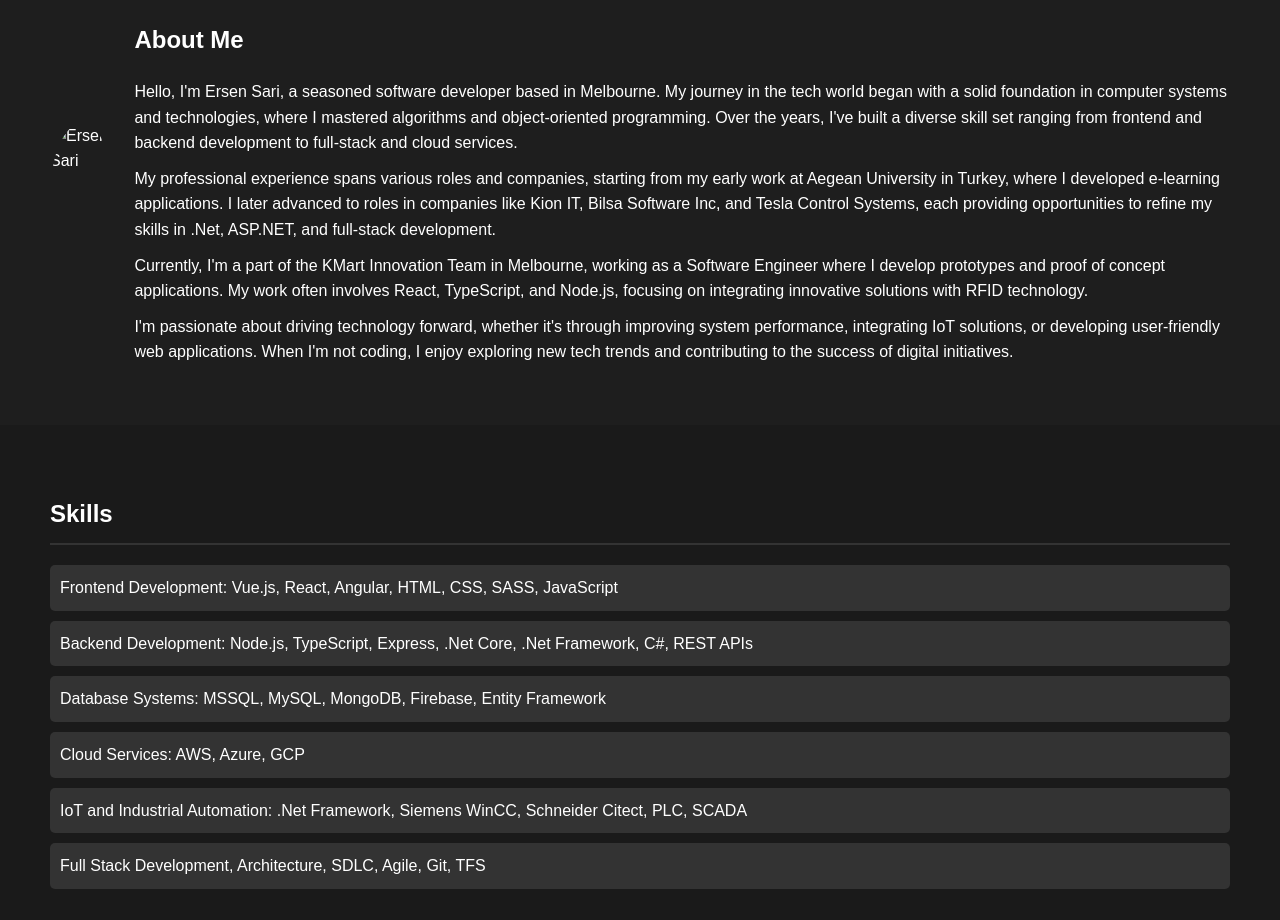
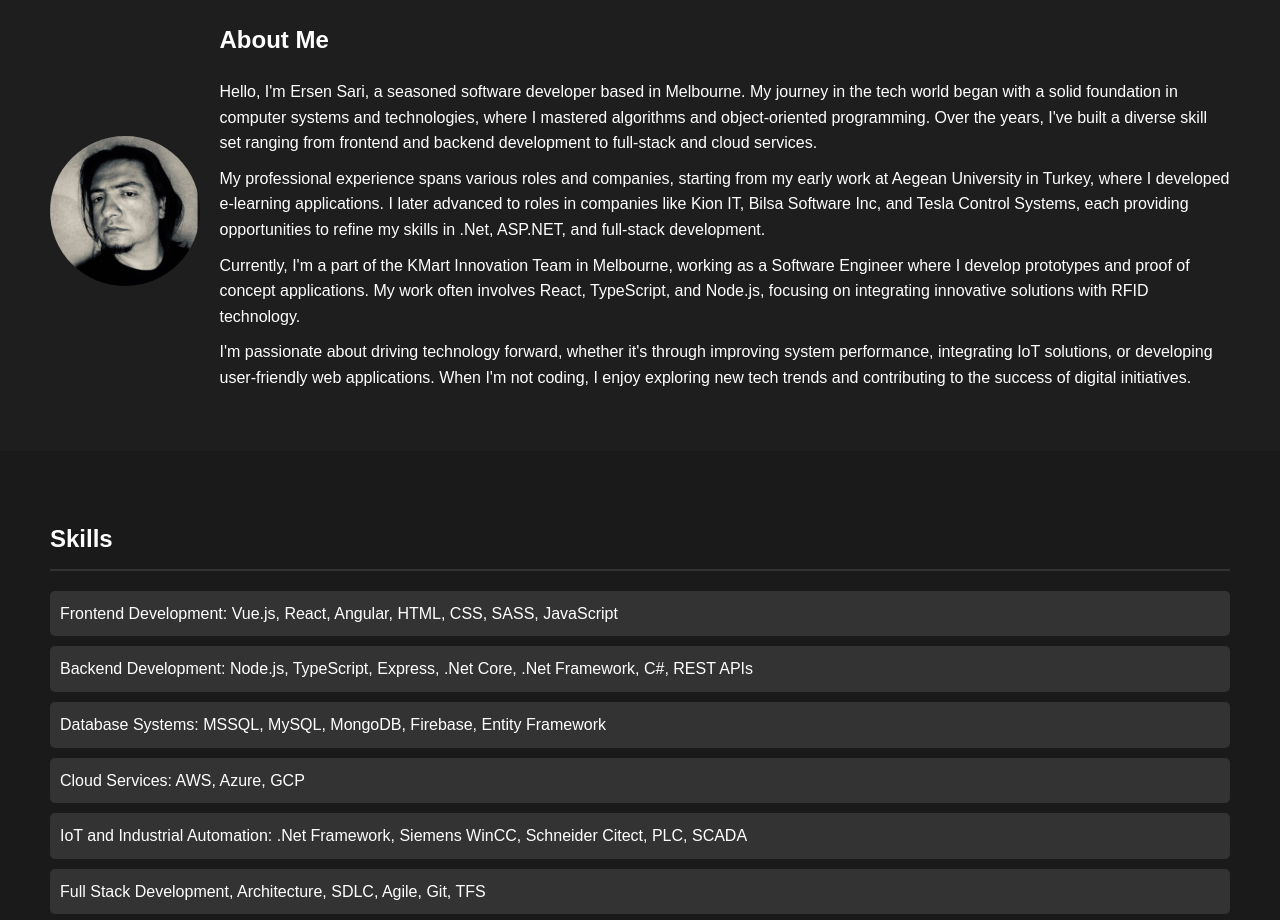
Before and after one commit to ersensari/portfolio, a plain HTML site: page index.html in a window 1280 px wide. Shown: the part 880-1800 px from the top of the page. Drawn offline with Linux system fonts and the light colour scheme.

Commit message:
Update index.html

```diff
--- a/index.html
+++ b/index.html
@@ -26,7 +26,7 @@
     </nav>
 
     <section id="about">
-        <img src="photo.jpg" alt="Ersen Sari">
+        <img src="ersen.png" alt="Ersen Sari">
         <div class="about-content">
             <h2>About Me</h2>
             <p>Hello, I'm Ersen Sari, a seasoned software developer based in Melbourne. My journey in the tech world began with a solid foundation in computer systems and technologies, where I mastered algorithms and object-oriented programming. Over the years, I've built a diverse skill set ranging from frontend and backend development to full-stack and cloud services.</p>
```
